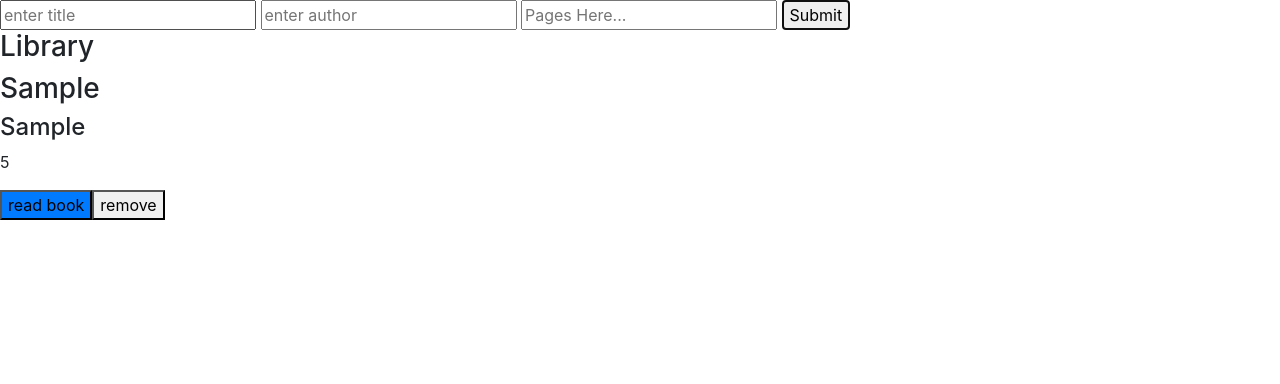
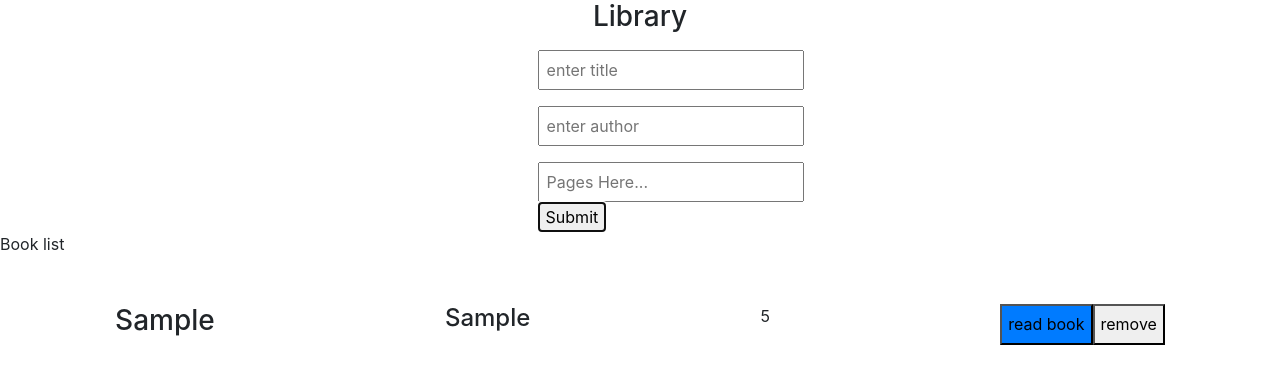
Before and after one commit to che30/libraryAppProject, a plain HTML site: page index.html in a window 1280 px wide. Both pictures are taken after typing "Sample", "Sample", "5" into the empty fields and a click on the button "Submit". Drawn offline with nearby package versions, Linux system fonts and the light colour scheme.

Commit message:
Add css to style page

```diff
--- a/assets/stylesheets/main.css
+++ b/assets/stylesheets/main.css
@@ -5,3 +5,6 @@ input{
 .f2 {
   margin-top: 1000px;
 }
+form{
+  margin-left: 42%;
+}
--- a/index.html
+++ b/index.html
@@ -5,18 +5,26 @@
   <meta http-equiv="X-UA-Compatible" content="IE=edge">
   <meta name="viewport" content="width=device-width, initial-scale=1.0">
   <link rel="stylesheet" href="https://stackpath.bootstrapcdn.com/bootstrap/4.3.1/css/bootstrap.min.css" integrity="sha384-ggOyR0iXCbMQv3Xipma34MD+dH/1fQ784/j6cY/iJTQUOhcWr7x9JvoRxT2MZw1T" crossorigin="anonymous">
-
+<link rel="stylesheet" href="/assets/stylesheets/main.css">
   <title>Library app</title>
 </head>
 <body>
-    <form  >
+  <h3 class="text-center ">Library</h3>
+    <form >
+   <div class="my-3 ">
     <input type="text" id="inputTitle" placeholder="enter title">
-    <input type="text" id="inputAuthor" placeholder="enter author">
+   </div>
+<div class="my-3 ">
+  <input type="text" id="inputAuthor" placeholder="enter author">
+</div>
+   <div >
     <input type="number" id="inputPages" placeholder="Pages Here...">
-    <button type="button"id ="btnInsert">Submit</button>
+   </div>
+    <button  type="button"id ="btnInsert">Submit</button>
   </form>
+  <p>Book list</p>
   <div id="libraryInfo">
-    <h3>Library</h3>
+
   </div>
     <script src="/scripts/main.js"></script>
     <script src="https://code.jquery.com/jquery-3.3.1.slim.min.js" integrity="sha384-q8i/X+965DzO0rT7abK41JStQIAqVgRVzpbzo5smXKp4YfRvH+8abtTE1Pi6jizo" crossorigin="anonymous"></script>
--- a/scripts/main.js
+++ b/scripts/main.js
@@ -59,6 +59,9 @@ function display(index) {
   let lib = JSON.parse(localStorage.getItem("myLibrary"));
     const container = document.getElementById("libraryInfo");
     const bookDiv = document.createElement('div');
+    bookDiv.classList.add('d-flex');
+    bookDiv.classList.add('justify-content-around');
+    bookDiv.classList.add('mt-5');
     const newTitle = document.createElement('h3');
     newTitle.className ="book-title";
     const newAuthor = document.createElement('h4');
```
